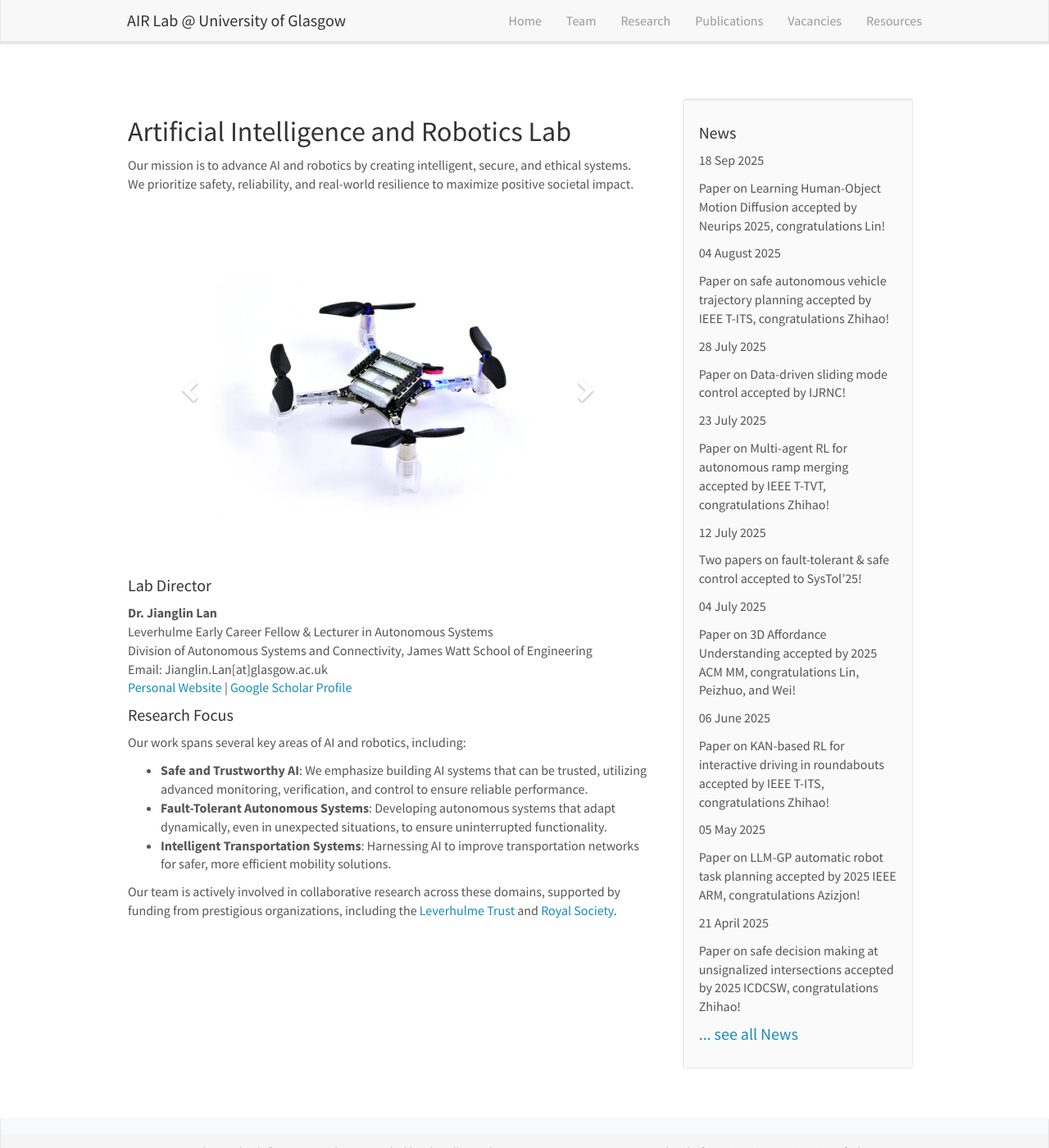
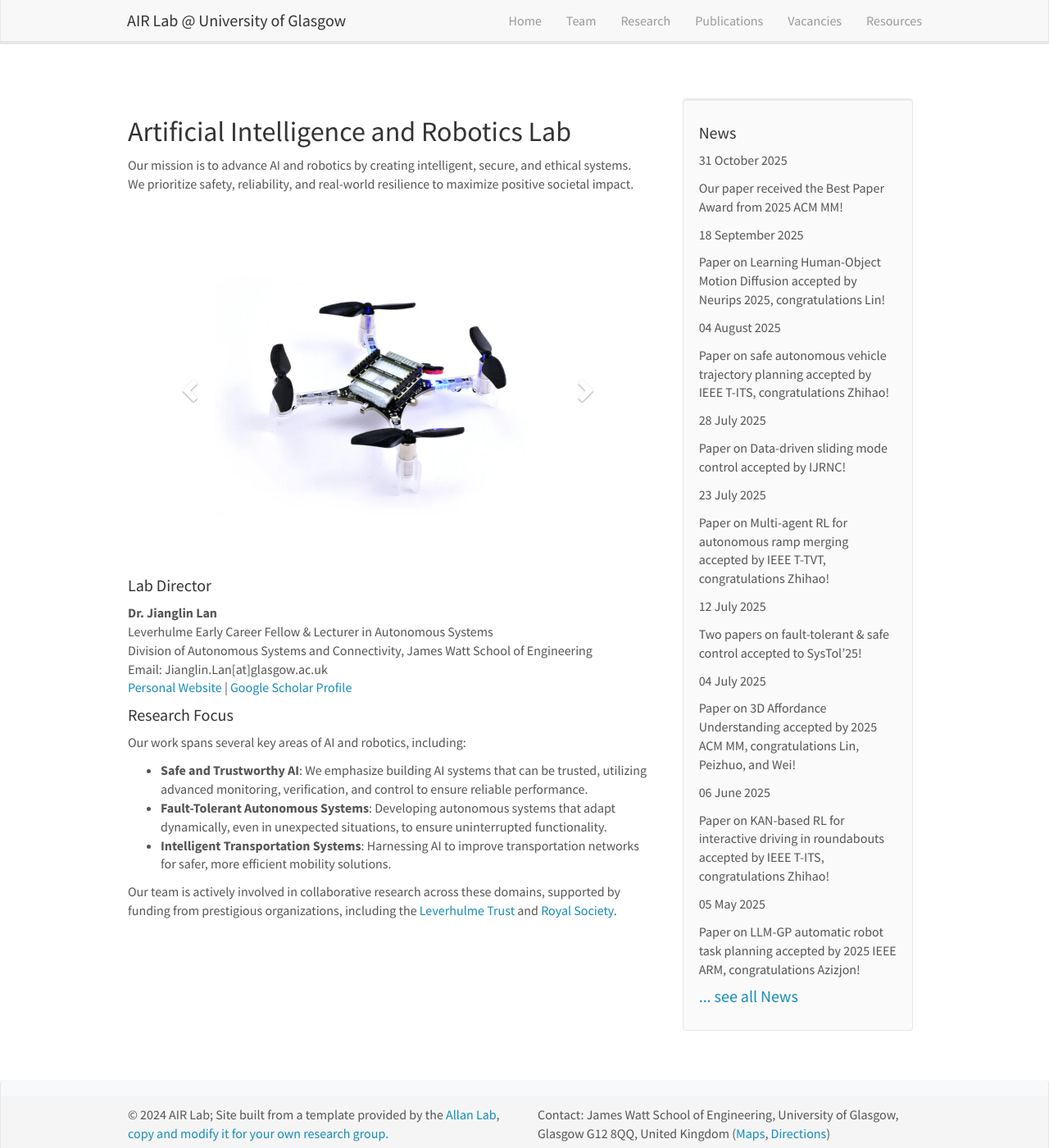
Before and after one commit to AIR-Lan/AIR-Lab, a Jekyll site: the page built from _pages/home.md, in a window 1280 px wide and 1400 px high. Shown: the whole window at 82% size. Built offline with Jekyll 4.4.1, drawn with Linux system fonts in a browser that asks for light colours; nearby versions of some CDN libraries.

Commit message:
Update news.yml

```diff
--- a/_data/news.yml
+++ b/_data/news.yml
@@ -1,4 +1,7 @@
-- date: 18 Sep 2025
+- date: 31 October 2025
+  headline: Our paper received the Best Paper Award from 2025 ACM MM!
+
+- date: 18 September 2025
   headline: Paper on Learning Human-Object Motion Diffusion accepted by Neurips 2025, congratulations Lin!
 
 - date: 04 August 2025
```
